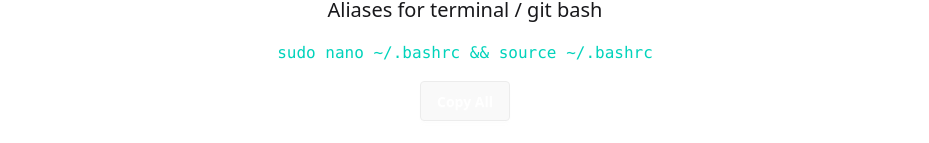
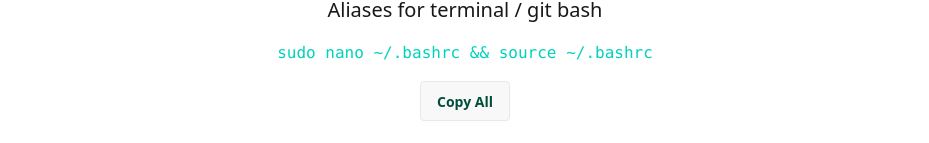
Before and after one commit to 2701kai/reactprojectkai, a React (Vite) app: page / in a window 1280 px wide. Both pictures are taken after a click on the button "Show Terminal Aliases". Shown: the part 376-519 px from the top of the page, without its empty margins (175-1104 px from the left). Built offline with nearby package versions, Linux system fonts and the light colour scheme.

Commit message:
hc.knc öskbvw

```diff
--- a/components/aliases/terminal-aliases.jsx
+++ b/components/aliases/terminal-aliases.jsx
@@ -101,7 +101,7 @@ const TerminalAliases = () => {
         </h4>
         <button
           onClick={handleCopy}
-          className="btn text-emerald-900 opacity-80 hover:bg-emerald-800 text-white"
+          className="btn text-emerald-900 hover:bg-emerald-950 hover:text-success"
         >
           Copy All
         </button>
```
